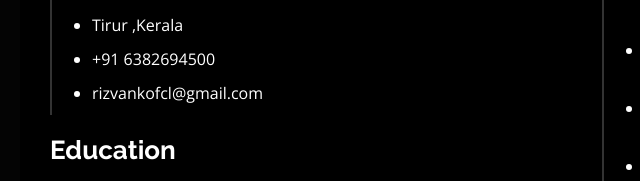
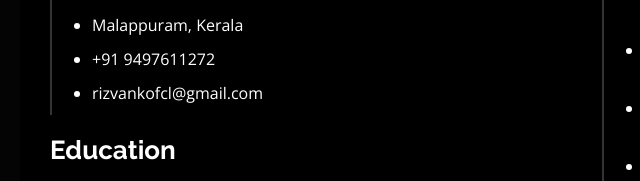
Before and after one commit to MRizvank/MRizvank.github.io, a plain HTML site: page index.html in a window 1280 px wide. Both pictures are taken after a click on the link "Resume". Shown: the part 409-590 px from the top of the page, 50-690 px from the left. Drawn offline with nearby package versions, Linux system fonts and the light colour scheme.

Commit message:
Update index.html

```diff
--- a/index.html
+++ b/index.html
@@ -337,8 +337,8 @@ Bootstrap, DOM manipulation, and SQL/NOSQL databases.
             <p><em>As a skilled Backend Developer with expertise in Node.js and a proven track record in Digital Marketing, I bring a unique blend of technical and marketing expertise to help businesses succeed in the digital landscape. With over 2 years of hands-on experience </em></p>
             <p>
             <ul>
-              <li>Tirur ,Kerala</li>
-              <li>+91 6382694500</li>
+              <li>Malappuram, Kerala</li>
+              <li>+91 9497611272</li>
               <li>rizvankofcl@gmail.com</li>
             </ul>
             </p>
```
